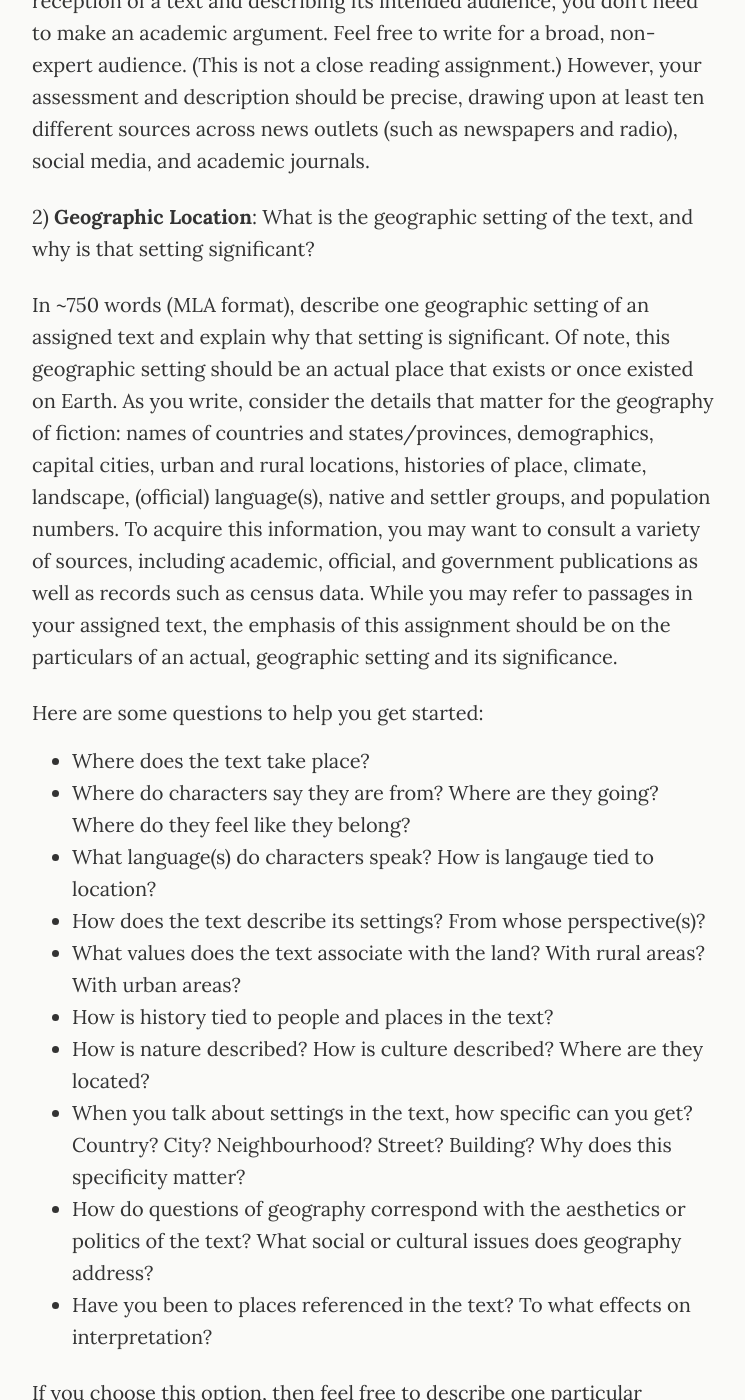
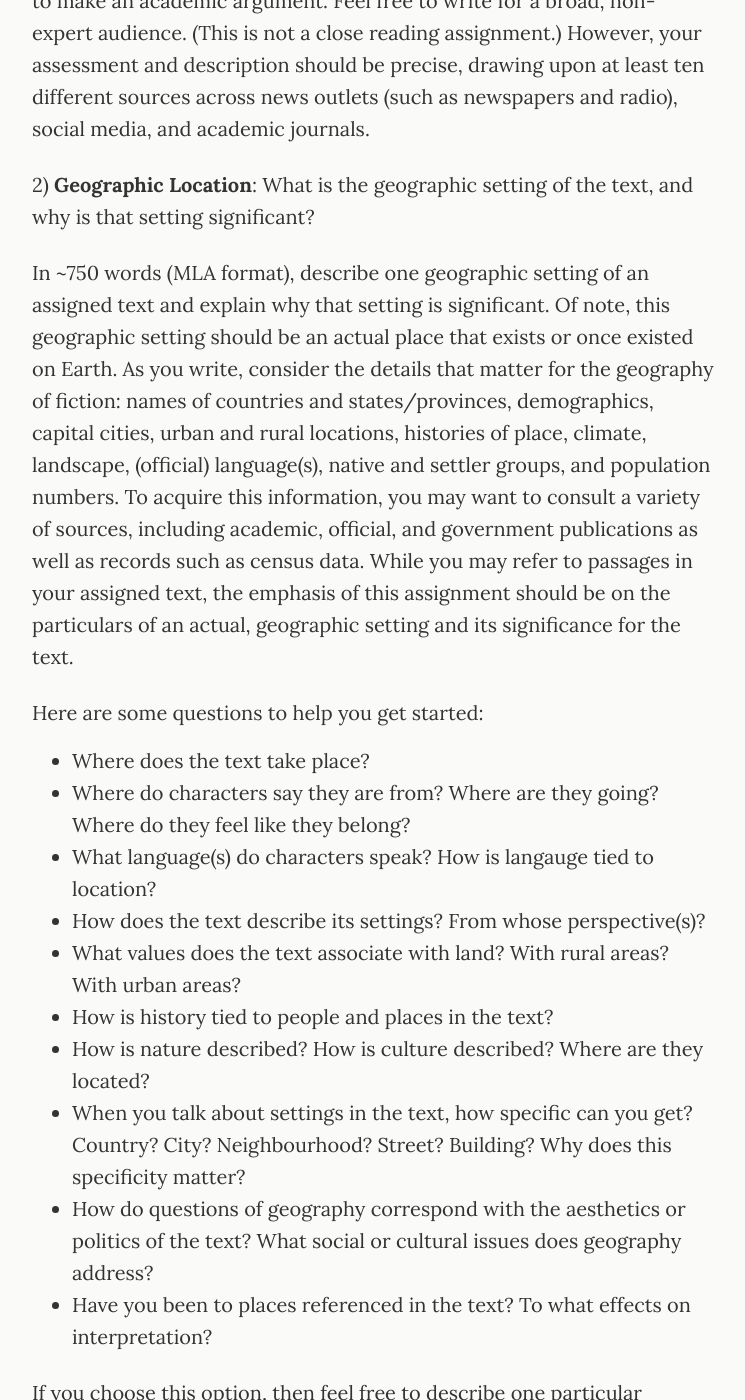
Before and after one commit to jentery/429c, a Jekyll site: the page built from _pages/context.md, in a window 1280 px wide and 1400 px high, scrolled down 1658 px. Shown: the whole window, without its empty margins (266-1011 px from the left). Built offline with Jekyll 4.4.1, drawn with Linux system fonts in a browser that asks for light colours; some of the changed text lies outside the part shown.

Commit message:
Update context.md

```diff
--- a/_pages/context.md
+++ b/_pages/context.md
@@ -32,7 +32,7 @@ If you choose this option, then feel free to assess the overall reception of an
 
 2) **Geographic Location**: What is the geographic setting of the text, and why is that setting significant?
 
-In ~750 words (MLA format), describe one geographic setting of an assigned text and explain why that setting is significant. Of note, this geographic setting should be an actual place that exists or once existed on Earth. As you write, consider the details that matter for the geography of fiction: names of countries and states/provinces, demographics, capital cities, urban and rural locations, histories of place, climate, landscape, (official) language(s), native and settler groups, and population numbers. To acquire this information, you may want to consult a variety of sources, including academic, official, and government publications as well as records such as census data. While you may refer to passages in your assigned text, the emphasis of this assignment should be on the particulars of an actual, geographic setting and its significance.
+In ~750 words (MLA format), describe one geographic setting of an assigned text and explain why that setting is significant. Of note, this geographic setting should be an actual place that exists or once existed on Earth. As you write, consider the details that matter for the geography of fiction: names of countries and states/provinces, demographics, capital cities, urban and rural locations, histories of place, climate, landscape, (official) language(s), native and settler groups, and population numbers. To acquire this information, you may want to consult a variety of sources, including academic, official, and government publications as well as records such as census data. While you may refer to passages in your assigned text, the emphasis of this assignment should be on the particulars of an actual, geographic setting and its significance for the text.
 
 Here are some questions to help you get started:
 
@@ -49,9 +49,9 @@ Here are some questions to help you get started:
 
 If you choose this option, then feel free to describe one particular geographic setting in the text, with details and data drawn from a range of venues and publications. Since you're describing the setting of a text and explaining its significance, you don't need to make an academic argument. Feel free to write for a broad, non-expert audience. When you address the significance of the geographic setting, you can focus on the particulars of that setting instead of passages from your selected text. (This is not a close reading assignment.) However, your description of a geographic setting should be precise, drawing upon at least five different reliable sources.
 
-3) **A Past Event**: What is a past event mentioned in the text, and why is that event significant?
+3) **A Past Event**: When is a historical event mentioned in the text, and why is that event significant?
 
-In ~750 words (MLA format), describe one past/historical event mentioned in an assigned text and explain why that event is significant. Of note, this event should be an actual event that occurred on Earth. As you write, consider the details that matter for histories of events: names, participants, dates, locations, descriptions, documentation, controversies, memories, and days of remembrance. To acquire this information, you may want to consult a variety of sources, including academic, official, and government publications as well as historical records. While you may refer to passages in your assigned text, the emphasis of this assignment should be on the particulars of an actual, historical event and its significance.
+In ~750 words (MLA format), describe one past/historical event mentioned in an assigned text and explain why that event is significant. Of note, this event should be an actual event that occurred on Earth. As you write, consider the details that matter for histories of events: names, participants, dates, locations, descriptions, documentation, controversies, memories, and days of remembrance. To acquire this information, you may want to consult a variety of sources, including academic, official, and government publications as well as historical records. While you may refer to passages in your assigned text, the emphasis of this assignment should be on the particulars of an actual, historical event and its significance for the text.
 
 Here are some questions to help you get started:
 
```
Also changed, not shown: other parts of _pages/context.md (+2 -2 lines).
